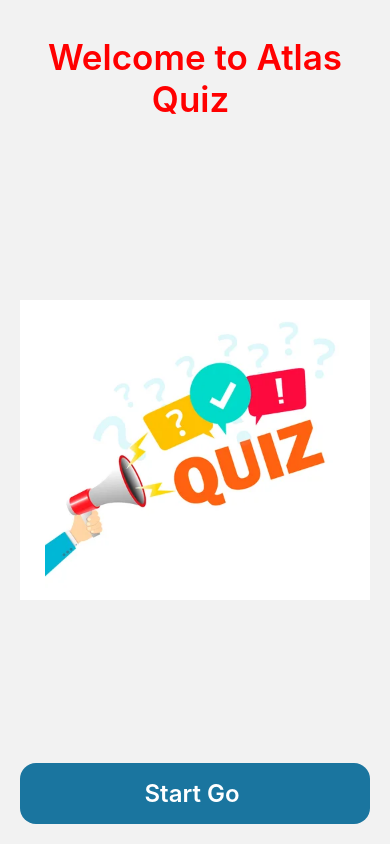
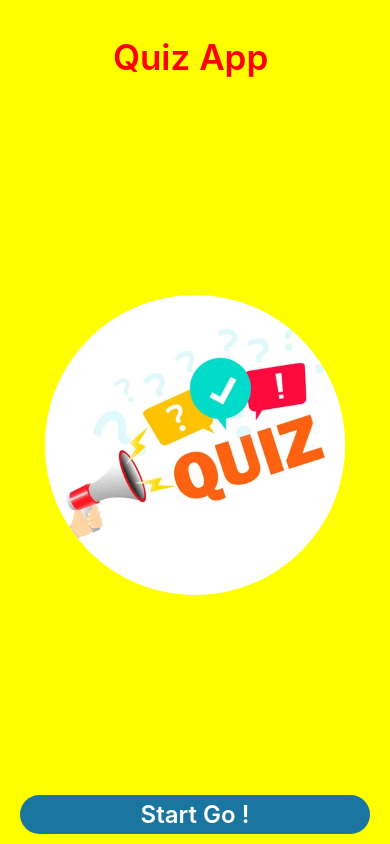
Before and after one commit to camara92/QuiApp_ReactNative_CAMARA, a React Native app: screen /Home in a window 390 px wide. Built offline with nearby package versions, Linux system fonts and the light colour scheme.

Commit message:
ajout des images et maj code js

```diff
--- a/components/title.js
+++ b/components/title.js
@@ -1,10 +1,10 @@
 import { StyleSheet, Text, View } from 'react-native'
 import React from 'react'
 
-const Title = () => {
+const Title = ({titleText}) => {
   return (
     <View style={styles.Containertitle}>
-      <Text style={styles.titleText}>Welcome to Atlas Quiz </Text>
+      <Text style={styles.titleText}>{ titleText} </Text>
     </View>
   )
 }
--- a/screens/Quiz.js
+++ b/screens/Quiz.js
@@ -1,18 +1,27 @@
 import { ScrollView, StyleSheet, Text, TouchableOpacity, View } from 'react-native'
 import React, { useEffect, useState } from 'react'
 
+const  shuffleArray=(array)=> {
+  for (let i = array.length - 1; i > 0; i--) {
+      const j = Math.floor(Math.random() * (i + 1));
+      [array[i], array[j]] = [array[j], array[i]];
+  }
+}
 const Quiz = ({navigation}) => {
   const [questions, setQuestion] = useState();
   const [ques, setQues] = useState(0);
+  const  [Options , setOptions] = useState([]);
+  const [score, setScore] = useState(0);
 
   const getQuiz= async()=>{
     // utilisqation des url pour la regeneration des questions avec opentdb
-    const url = "https://opentdb.com/api.php?amount=10&category=19&difficulty=medium&type=multiple";
+    const url = "https://opentdb.com/api.php?amount=10&category=19&difficulty=medium&type=multiple&encode=url3986";
     const res = await fetch(url);
     //console.log(res);
     const data = await res.json();
-     console.log(data.results[0]);
+     //console.log(data.results[0]);
     setQuestion(data.results);
+   setOptions( generateOptionsAndShuffle(data.results[0]));
   }
   // useeffect on project : 0
   useEffect (()=>{
@@ -22,7 +31,33 @@ const Quiz = ({navigation}) => {
   // bouton next et skip
   const handlenextPress =()=>{
     setQues(ques + 1);
+    setOptions(generateOptionsAndShuffle(questions[ques +1]))
 
+  }
+  const generateOptionsAndShuffle = (_question)=>{
+
+    const options = [..._question.incorrect_answers];
+    options.push(_question.correct_answer);
+    // console.log("Before : ", options);
+    shuffleArray(options);
+    //console.log("After : ",options);
+    return options
+  }
+  const handleSelectedOption= (_option)=>{
+    if(_option=== questions[ques].correct_answer){
+      setScore ( score+10) ;
+    }
+if(ques !==9){
+  setQues(ques + 1);
+  setOptions(generateOptionsAndShuffle(questions[ques +1]))
+}
+    // console.log(_option===questions[ques].correct_answer)
+
+  }
+  const handleShowResult =()=>{
+    navigation.navigate("Result", {
+      score: score
+    })
   }
   return (
     <ScrollView>
@@ -31,45 +66,42 @@ const Quiz = ({navigation}) => {
         questions && (
      <View style={styles.parent}>
       <View style={styles.top}>
-        <Text style={styles.question}>Q. {questions[ques].question }</Text>
+        {/* <Text style={styles.question}>Q. {decodeURIComponent (questions[ques].question )}</Text> */}
+        <Text style={styles.question}>Q. {decodeURIComponent (questions[ques].question )}</Text>
       </View>
       <View style={styles.options}>
-        <TouchableOpacity style={styles.optionButtom}>
-          <Text style={styles.option}>Cool option 1</Text>
+        <TouchableOpacity style={styles.optionButtom} onPress={ ()=> handleSelectedOption(Options[0])}>
+          <Text style={styles.option}> {decodeURIComponent (Options[0] )}</Text>
         </TouchableOpacity>
-        <TouchableOpacity style={styles.optionButtom}>
-          <Text style={styles.option}>Cool option 2</Text>
+        <TouchableOpacity style={styles.optionButtom} onPress={ ()=> handleSelectedOption(Options[1])}>
+          <Text style={styles.option}>{decodeURIComponent ( Options[1] )}</Text>
           </TouchableOpacity>
-          <TouchableOpacity style={styles.optionButtom}>
-            <Text style={styles.option}>Cool option 3</Text>
+          <TouchableOpacity style={styles.optionButtom} onPress={ ()=> handleSelectedOption(Options[2])}>
+            <Text style={styles.option}> {decodeURIComponent ( Options[2])} </Text>
           </TouchableOpacity>
-          <TouchableOpacity style={styles.optionButtom}>
-          <Text style={styles.option}>Cool option 4 </Text>
+          <TouchableOpacity style={styles.optionButtom} onPress={ ()=> handleSelectedOption(Options[3])}>
+          <Text style={styles.option}> {decodeURIComponent ( Options[3] )} </Text>
           </TouchableOpacity>
-          <TouchableOpacity style={styles.optionButtom}>
-            <Text style={styles.option}>Cool option 5</Text>
-        </TouchableOpacity>
+          {/* <TouchableOpacity style={styles.optionButtom}>
+            <Text style={styles.option}>  {decodeURIComponent ( Options[4] )}</Text>
+        </TouchableOpacity> */}
       </View>
       <View style={styles.bottom}>
         <TouchableOpacity style={styles.bouton}>
-          <Text style={styles.boutonText}>Skip</Text>
+          <Text style={styles.boutonText}>Previous</Text>
         </TouchableOpacity>
-        {/* conditon si fin de question bouton disable ou invisible  */}
         {
           ques !==9 &&
-
         <TouchableOpacity style={styles.bouton} onPress ={ handlenextPress}>
           <Text style={styles.boutonText}>Next</Text>
         </TouchableOpacity>
-}
-
-{
+        }
+        {
           ques ===9 &&
-
-        <TouchableOpacity style={styles.bouton} onPress ={ null }>
-          <Text style={styles.boutonText}>Résultats </Text>
+        <TouchableOpacity style={styles.bouton}  onPress={()=>handleShowResult()}>
+          <Text style={styles.boutonText}>Résultats</Text>
         </TouchableOpacity>
-}
+        }
         {/* <TouchableOpacity onPress={()=>navigation.navigate("Home")}
         style={styles.bouton}
         >
@@ -91,22 +123,27 @@ const styles = StyleSheet.create({
     // height: '100%'
     paddingTop :20,
     paddingHorizontal :20,
-    height:'100%'
+    // flex :1
+    // height:'100%'
 
   },
   top:{
     marginVertical :16,
 
+
   }, options:{
     marginVertical:16,
-    felx: 1,
-    // height: '100%'
+    flex:1
+
+    // height: '50%'
   },
   bottom:{
-    marginBottom:12,
+    marginBottom:10,
     paddingVertical:16,
     justifyContent:'space-between',
-    flexDirection:'row'
+    flexDirection:'row',
+
+
   },
   bouton:{
 
@@ -115,7 +152,10 @@ const styles = StyleSheet.create({
     paddingHorizontal:16,
     borderRadius: 10,
     alignItems:'center',
-    marginBottom: 20
+    marginBottom: 20,
+
+
+
 
   },
   boutonText:{
@@ -125,13 +165,17 @@ const styles = StyleSheet.create({
 
   },
   question:{
-    fontSize:28,
+    fontSize:22,
+    color:'red',
+    textAlign : 'center'
 
   },
   option:{
-    fontSize: 18,
+    fontSize: 12,
     fontWeight:'500',
     color: 'white',
+
+
 
 
   },
@@ -144,6 +188,7 @@ const styles = StyleSheet.create({
 
   },
   parent:{
+    flex:1,
     height:'100%'
   }
 })
--- a/screens/home.js
+++ b/screens/home.js
@@ -5,14 +5,14 @@ import Title from '../components/title'
 const Home = ({navigation}) => {
   return (
     <View   style={styles.container}>
-      <Title/>
+      <Title titleText = 'Quiz App' />
       <View style={styles.bannerContainer}>
         <Image source={require('../components/assets/images/imgquiz.webp')}
         style={styles.banner}
        resizeMode ="contain" />
       </View>
       <TouchableOpacity onPress={()=>navigation.navigate("Quiz")} style={styles.bouton}>
-        <Text style={styles.boutonText}>Start Go </Text>
+        <Text style={styles.boutonText}>Start Go !</Text>
       </TouchableOpacity>
 
     </View>
@@ -25,13 +25,15 @@ const styles = StyleSheet.create({
     container:{
       paddingTop :20,
       paddingHorizontal :20,
-      height:'100%'
+      height:'100%',
+      backgroundColor: 'yellow'
 
     },
     banner:{
         height :300,
-        width: "100%",
+        width: 300,
         backgroundColor: "white",
+        borderRadius: 300
 
 
 
@@ -45,10 +47,10 @@ const styles = StyleSheet.create({
     bouton:{
       width:"100%",
       backgroundColor: "#1A759F",
-      padding: 16 ,
-      borderRadius: 16,
+      padding: 5 ,
+      borderRadius: 30,
       alignItems:'center',
-      marginBottom: 20
+      marginBottom: 10
 
     },
     boutonText:{
--- a/screens/result.js
+++ b/screens/result.js
@@ -1,24 +1,49 @@
 import { StyleSheet, Text, View , Image, TouchableOpacity} from 'react-native'
 import React from 'react'
+import Title from '../components/title';
 
-const Result = ({navigation}) => {
+const Result = ({navigation, route}) => {
+  //const params = route.params;
+  const { score  } = route.params;
+  if(score<50){
+    console.log('Vous êtes disqualifiée ! ')
+  }
+  console.log(score);
+
+  // const resultBannner =score >40? "https://cdni.iconscout.com/illustration/premium/thumb/businessman-see-himself-failure-in-the-mirror-5662446-4725733.png": "https://cdni.iconscout.com/illustration/premium/thumb/businessman-see-himself-failure-in-the-mirror-5662446-4725733.png"
   return (
-    <View>
-     <View>
-      <Text>
-        Résultats
-      </Text>
-     </View>
+
+    <View   style={styles.container}>
+    <Title titleText='Résultats' />
+      <Text style={styles.scoreValue}> Votre score est : {score} </Text>
+      {
+        score<50 &&
+
     <View style={styles.bannerContainer}>
-     <Image source={require('../components/assets/images/imgquiz.webp')}
+      {/* <Image source={require('../components/assets/images/results.jpg')} */}
+      <Image source={{uri: 'https://cdni.iconscout.com/illustration/premium/thumb/businessman-see-himself-failure-in-the-mirror-5662446-4725733.png'}}
+      // https://cdna.iconscout.com/img/full-screen.0cca4a3.svg
       style={styles.banner}
      resizeMode ="contain" />
     </View>
-     <View>
-      <TouchableOpacity onPress={()=>navigation.navigate("Home")} >
-        <Text>Home</Text>
+}
+{
+        score>=50 &&
+
+    <View style={styles.bannerContainer}>
+      {/* <Image source={require('../components/assets/images/results.jpg')} */}
+      <Image source={{uri: 'https://cdni.iconscout.com/illustration/premium/preview/businessman-moving-towards-victory-4819001-4010289.png?w=0&h=700'}}
+      // https://cdna.iconscout.com/img/full-screen.0cca4a3.svg
+      style={styles.banner}
+     resizeMode ="contain" />
+    </View>
+}
+
+
+    <TouchableOpacity onPress={()=>navigation.navigate("Home")} style={styles.bouton}>
+      <Text style={styles.boutonText}>Go to Home</Text>
     </TouchableOpacity>
-     </View>
+
   </View>
   )
 }
@@ -26,15 +51,47 @@ const Result = ({navigation}) => {
 export default Result
 
 const styles = StyleSheet.create({
+  container:{
+    paddingTop :20,
+    paddingHorizontal :20,
+    height:'100%',
+    backgroundColor: 'yellow'
+
+  },
   banner:{
       height :300,
-    width: "100%",
-    backgroundColor: "white"
+      width: 300,
+      backgroundColor: "white",
+      borderRadius: 300
+
 
 
   },
   bannerContainer:{
       justifyContent: "center",
-    alignItems : "center"
+      alignItems : "center",
+      flex:1,
+
+  },
+  bouton:{
+    width:"100%",
+    backgroundColor: "#1A759F",
+    padding: 5 ,
+    borderRadius: 30,
+    alignItems:'center',
+    marginBottom: 10
+
+  },
+  boutonText:{
+    fontSize: 24,
+    fontWeight :'600',
+    color:'white',
+
+  },
+  scoreValue:{
+    fontSize:24,
+    fontWeight:'800',
+    alignSelf:'center'
+
   }
 })
```
Also changed, not shown: components/assets/images/results.jpg (added). Lines whose indentation alone changed are shown as unchanged.
